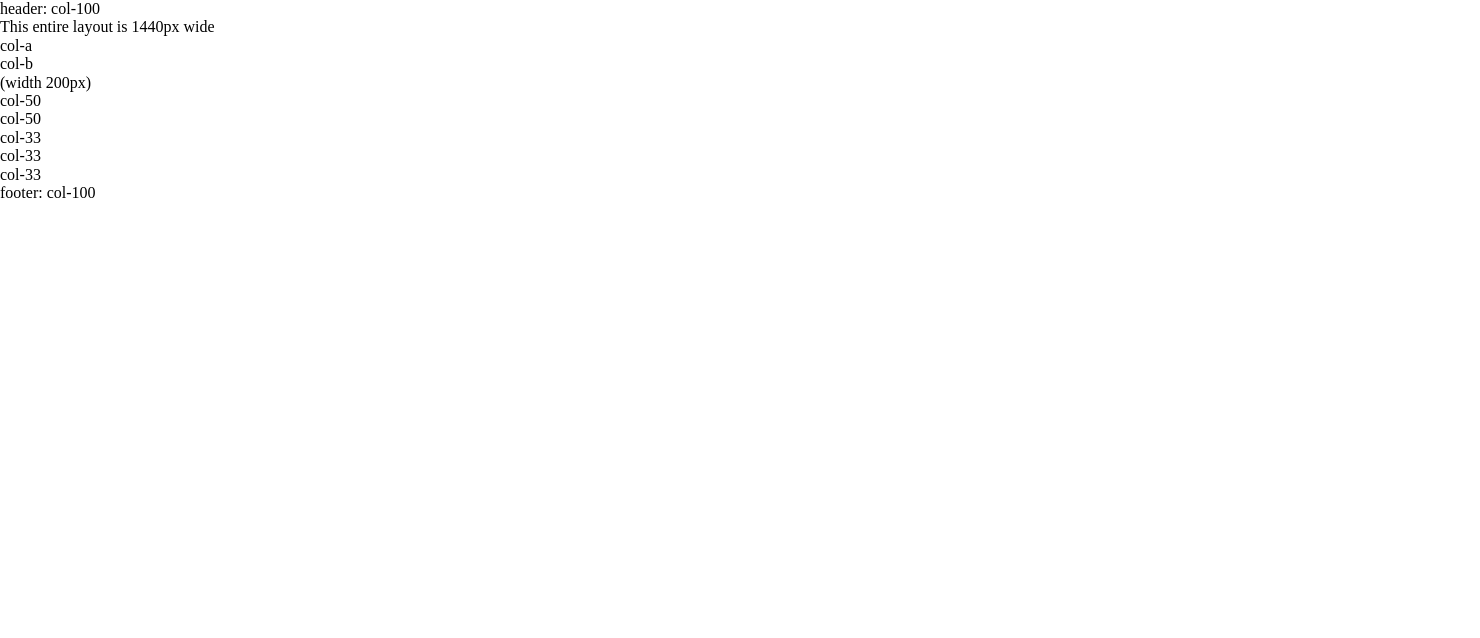
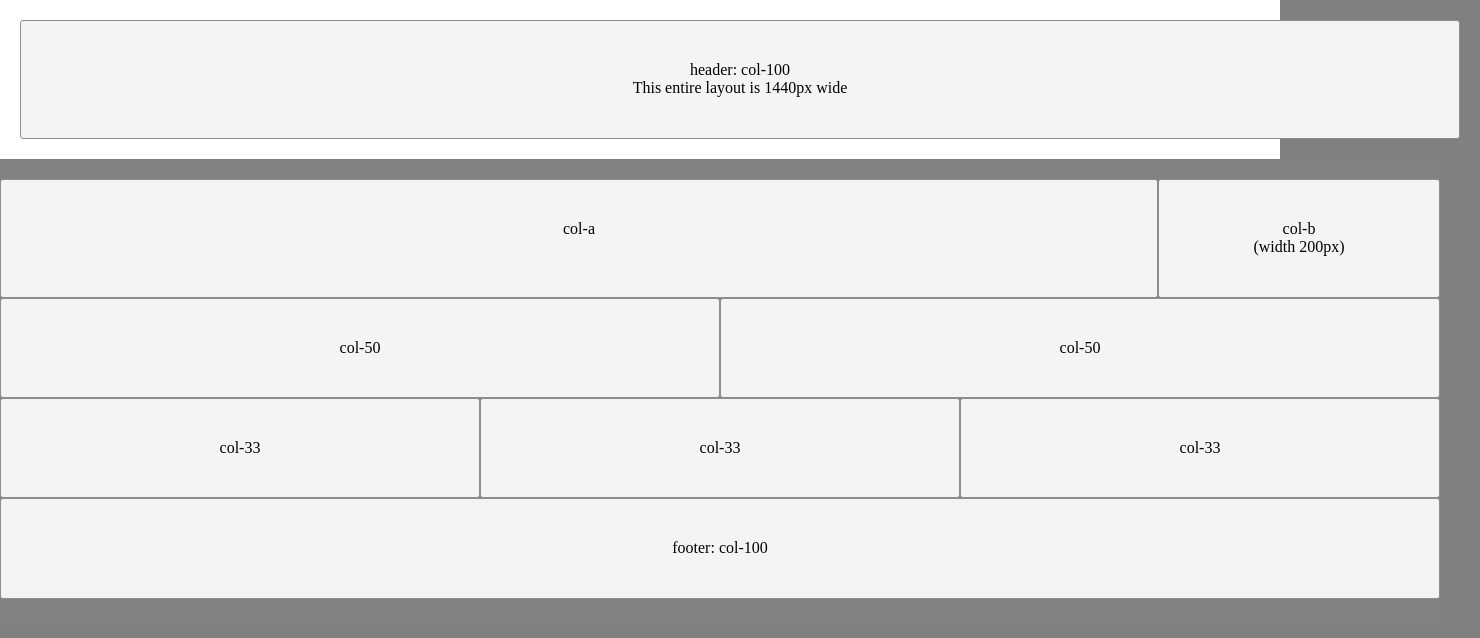
Before and after one commit to Griffin-Design/Exercise-3, a plain HTML site: page index.html in a window 1280 px wide. Shown: the whole page, 1480 px wide, since content can reach past the window. Drawn offline with nearby package versions, Linux system fonts and the light colour scheme.

Commit message:
Update index.html

```diff
--- a/index.html
+++ b/index.html
@@ -10,7 +10,57 @@
       href="https://cdnjs.cloudflare.com/ajax/libs/normalize/8.0.1/normalize.min.css"
     />
     <style>
-      /* Add your CSS here. */
+
+        body {
+          background: rgb(128, 128, 128);
+        }
+
+        #site-header {
+        background-color: #ffffff;
+        }
+
+        #site-header .row {
+          width: 1440px;
+          margin: 0 auto;
+          padding:20px;
+        }
+
+        #content {
+          width: 1440px;
+          margin:0 auto;
+          padding: 20px 0;
+          border-radius: 5px;
+          background-color: #818181;
+
+        }
+
+        footer {
+          width: 1440px;
+          margin: -20px auto;
+          border-radius: 5px;
+          padding-bottom: 30px;
+          background-color: #818181;
+        }
+
+        .row {
+          display: flex;
+        }
+
+        .row > div {
+          background-color: #f4f4f4;
+          border: 1px solid #8d8d8d;
+          border-radius: 3px;
+          text-align: center;
+          padding: 40px;
+        }
+
+        .col-100, .col-50, .col-33, .col-a {
+          flex: 1;
+        }
+
+        .col-b {
+          width: 200px;
+        }
     </style>
   </head>
   <body>
@@ -39,8 +89,7 @@
           <div class="col-33">col-33</div>
         </div>
       </div>
-
-      <footer>
+       <footer>
         <div class="row">
           <div class="col-100">footer: col-100</div>
         </div>
```
